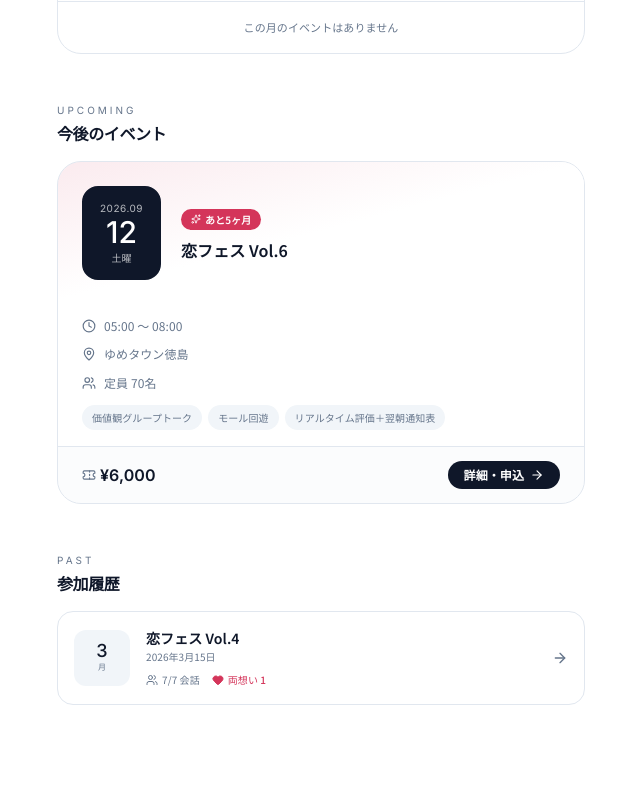
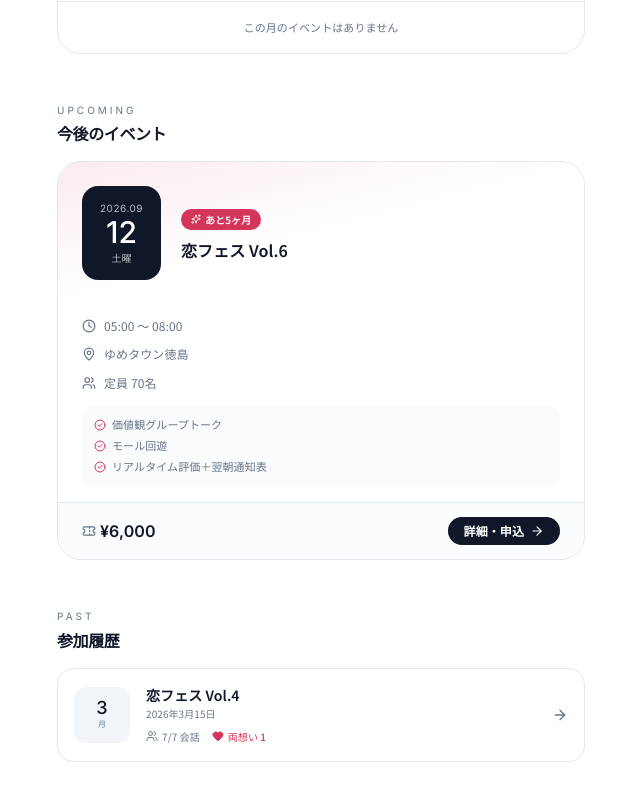
Before and after one commit to yamashita0330/miraiz, a Next.js app: page /events in a window 1280 px wide. Shown: the part 1450-2250 px from the top of the page, without its empty margins (319-959 px from the left). Built offline with nearby package versions, Linux system fonts and the light colour scheme.

Commit message:
イベントカードのハイライトを文字切り詰め→チェックリスト全文表示に改善

```diff
--- a/src/app/events/page.tsx
+++ b/src/app/events/page.tsx
@@ -211,15 +211,20 @@ export default function EventsPage() {
                             </span>
                           </div>
 
-                          {/* ハイライト チップ */}
+                          {/* ハイライト（全文・チェックリスト） */}
                           {event.highlights && event.highlights.length > 0 && (
-                            <ul className="mt-3 flex flex-wrap gap-1.5">
+                            <ul className="mt-3 flex flex-col gap-1.5 rounded-xl bg-muted/40 p-3">
                               {event.highlights.slice(0, 3).map((h, i) => (
                                 <li
                                   key={i}
-                                  className="rounded-full bg-muted px-2.5 py-1 text-[10px] text-muted-foreground"
+                                  className="flex items-baseline gap-1.5 text-[11px] leading-snug text-muted-foreground"
                                 >
-                                  {h.length > 16 ? h.slice(0, 16) + '…' : h}
+                                  <CheckCircle2
+                                    className="h-3 w-3 shrink-0 translate-y-0.5 text-rose"
+                                    strokeWidth={2}
+                                    aria-hidden
+                                  />
+                                  <span>{h}</span>
                                 </li>
                               ))}
                             </ul>
```
